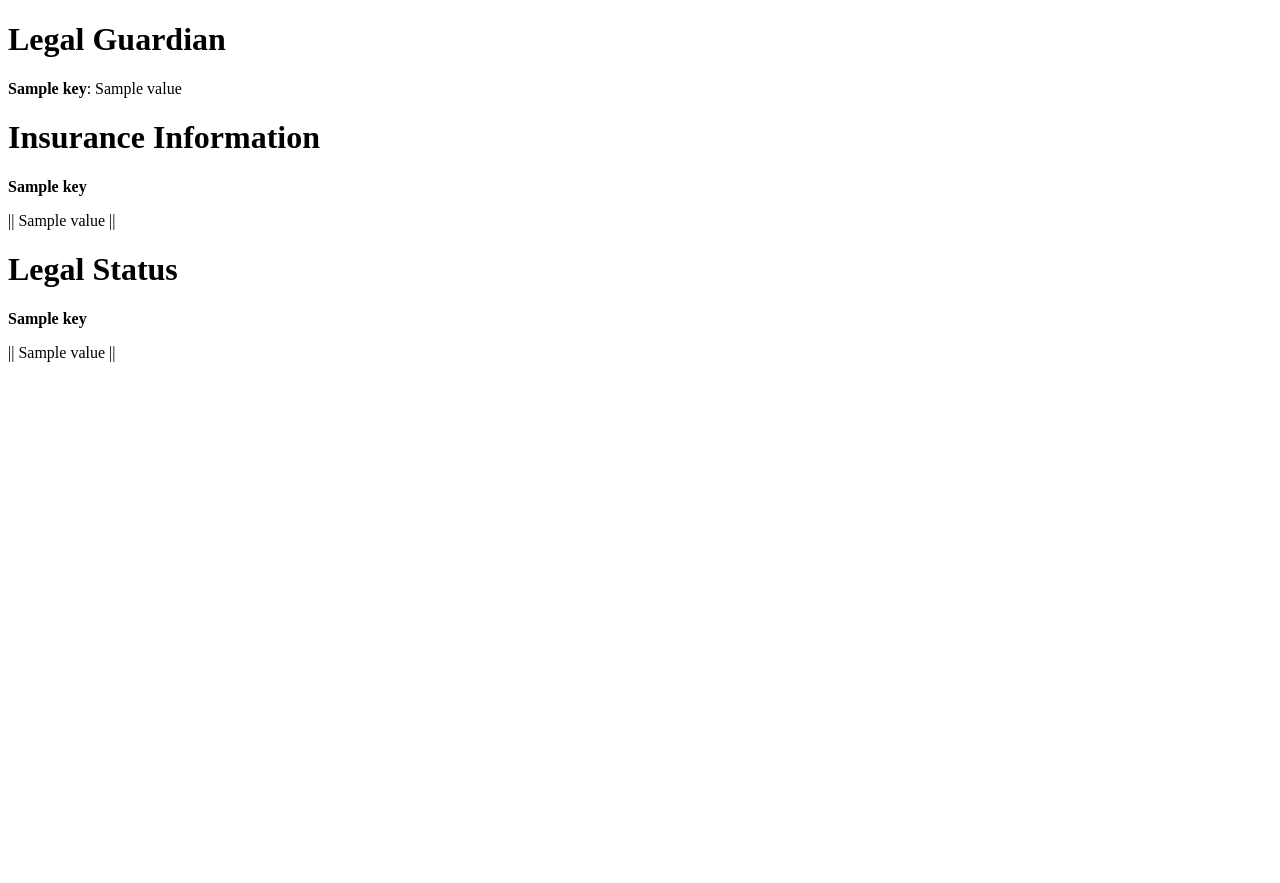
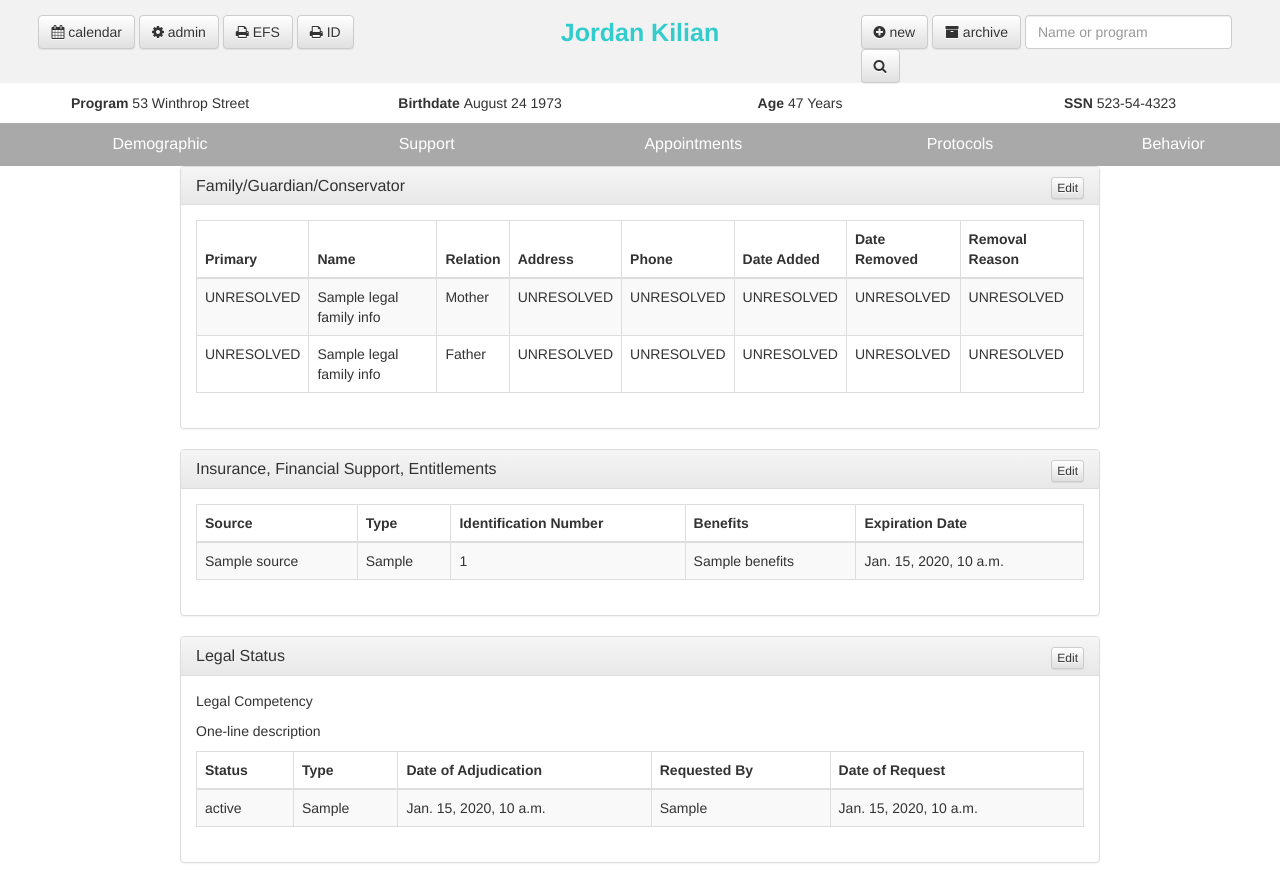
Before and after one commit to yzan424/JumboCode_WalnutStreetCenter, a Django app: template front-end/static/templates/support.html in a window 1280 px wide. Before the commit the page ends 362 px from the top, so only its background shows below. Run offline with Django 3.2, Linux system fonts and the light colour scheme; the template is opened without the code that fills it: most values are stand-ins (such as "Sample title", 1, 10 or a date in 2020); some libraries are stand-ins or nearby versions.

Commit message:
fixed issues in profile, stitched support

```diff
--- a/front-end/static/templates/support.html
+++ b/front-end/static/templates/support.html
@@ -1,50 +1,128 @@
-<!doctype html>
+{% extends "base.html" %}
+  {% block content %}
+     <div class="container theme-showcase" role="main">
 
-<html lang="en">
-<head>
-  <meta charset="utf-8">
+        <div class="col-xs-10 col-xs-offset-1">
+          <div class="panel panel-default">
+            <div class="panel-heading">
+              <h3 class="panel-title">Family/Guardian/Conservator <button type="button" class="btn btn-xs btn-default pull-right">Edit</button></h3>
+            </div>
+            <div class="panel-body">
+            <div class="row">
+              <div class="col-xs-12">
+                <table class="table table-striped table-bordered">
+                  <thead>
+                    <tr>
+                      <th>Primary</th>
+                      <th>Name</th>
+                      <th>Relation</th>
+                      <th>Address</th>
+                      <th>Phone</th>
+                      <th>Date Added</th>
+                      <th>Date Removed</th>
+                      <th>Removal Reason</th>
+                    </tr>
+                  </thead>
+                  <tbody>
+                    <tr>
+                      <td>UNRESOLVED<!-- input type="checkbox" value="" disabled style="margin-left: 30px;"> --></td>
+                      <td>{{legal_family_info.mother_maiden_name}}</td>
+                      <td>Mother</td>
+                      <td>UNRESOLVED</td>
+                      <td>UNRESOLVED</td>
+                      <td>UNRESOLVED</td>
+                      <td>UNRESOLVED</td>
+                      <td>UNRESOLVED</td>
+                    </tr>
+                    <tr>
+                      <td>UNRESOLVED<!-- input type="checkbox" value="" disabled style="margin-left: 30px;"> --></td>
+                      <td>{{legal_family_info.father_name}}</td>
+                      <td>Father</td>
+                      <td>UNRESOLVED</td>
+                      <td>UNRESOLVED</td>
+                      <td>UNRESOLVED</td>
+                      <td>UNRESOLVED</td>
+                      <td>UNRESOLVED</td>
+                    </tr>
+                  </tbody>
+                </table>
+              </div>
+            </div>
+          </div>
+        </div>
+      </div>
 
-  <title>Support</title>
-  <meta name="description" content="">
-</head>
+      <div class="col-xs-10 col-xs-offset-1">
+        <div class="panel panel-default">
+          <div class="panel-heading">
+            <h3 class="panel-title">Insurance, Financial Support, Entitlements<button type="button" class="btn btn-xs btn-default pull-right">Edit</button></h3>
+          </div>
+          <div class="panel-body">
+            <div class="row">
+              <div class="col-xs-12">
+                <table class="table table-striped table-bordered">
+                  <thead>
+                    <tr>
+                      <th>Source</th>
+                      <th>Type</th>
+                      <th>Identification Number</th>
+                      <th>Benefits</th>
+                      <th>Expiration Date</th>
+                    </tr>
+                  </thead>
+                  <tbody>
+                    {% for item in self_preservation.items %}
+                    <tr>
+                      <td>{{item.source}}</td>
+                      <td>{{item.type_of}}</td>
+                      <td>{{item.id_number}}</td>
+                      <td>{{item.benefits}}</td>
+                      <td>{{item.expiration_date}}</td>
+                    </tr>
+                    {% endfor %}
+                  </tbody>
+                </table>
+              </div>
+            </div>
+          </div>
+        </div>
+      </div>
 
-<body>
-    <div id="legal_guardian">
-        <h1>Legal Guardian</h1>
-        {% for key, value in legal_guardian.items %}
-        <div id="{{key}}">
-            <p><b>{{key}}</b>: {{value}} </p>
+      <div class="col-xs-10 col-xs-offset-1">
+        <div class="panel panel-default">
+          <div class="panel-heading">
+            <h3 class="panel-title">Legal Status <button type="button" class="btn btn-xs btn-default pull-right">Edit</button></h3>
+          </div>
+          <div class="panel-body">
+            <p class = "box-label"> Legal Competency </p>
+            <p> One-line description </p>
+            <div class="row">
+              <div class="col-xs-12">
+                <table class="table table-striped table-bordered">
+                  <thead>
+                    <tr>
+                      <th>Status</th>
+                      <th>Type</th>
+                      <th>Date of Adjudication</th>
+                      <th>Requested By</th>
+                      <th>Date of Request</th>
+                    </tr>
+                  </thead>
+                  <tbody>
+                    {% for item in legal_competency.items %}
+                    <tr>
+                      <td>{{item.status}}</td>
+                      <td>{{item.type_of}}</td>
+                      <td>{{item.adjudication_date}}</td>
+                      <td>{{item.requested_by}}</td>
+                      <td>{{item.date_requested}}</td>
+                    </tr>
+                    {% endfor %}
+                  </tbody>
+                </table>
+              </div>
+            </div>
+          </div>
         </div>
-        {% endfor %}
-    </div>
-
-    <div id="insurance">
-        <h1>Insurance Information</h1>
-
- 		<p><b>{% for key, value in insurance.0.items %}
-	       	{{key}}
-	 	{% endfor %}</b></p>
-
-        {% for item in insurance %}
-	        <p>|| {% for key, value in item.items %}
-	            {{value}} ||
-	        {% endfor %}
-	    {% endfor %}</p>
-    </div>
-
-    <div id="legal_status">
-        <h1>Legal Status</h1>
-	 		<p><b>
-	 			{% for key, value in legal_status.0.items %}
-		       		{{key}}
-		 		{% endfor %}
-	 		</b></p>
-	        {% for item in legal_status %}
-		        <p>|| {% for key, value in item.items %}
-		            {{value}} ||
-		        {% endfor %}
-		    {% endfor %}</p>
-    </div>
-
-</body>
-</html>
+      </div>
+{% endblock %}
```
Also changed, not shown: front-end/static/templates/profile.html (+8 -13 lines).
